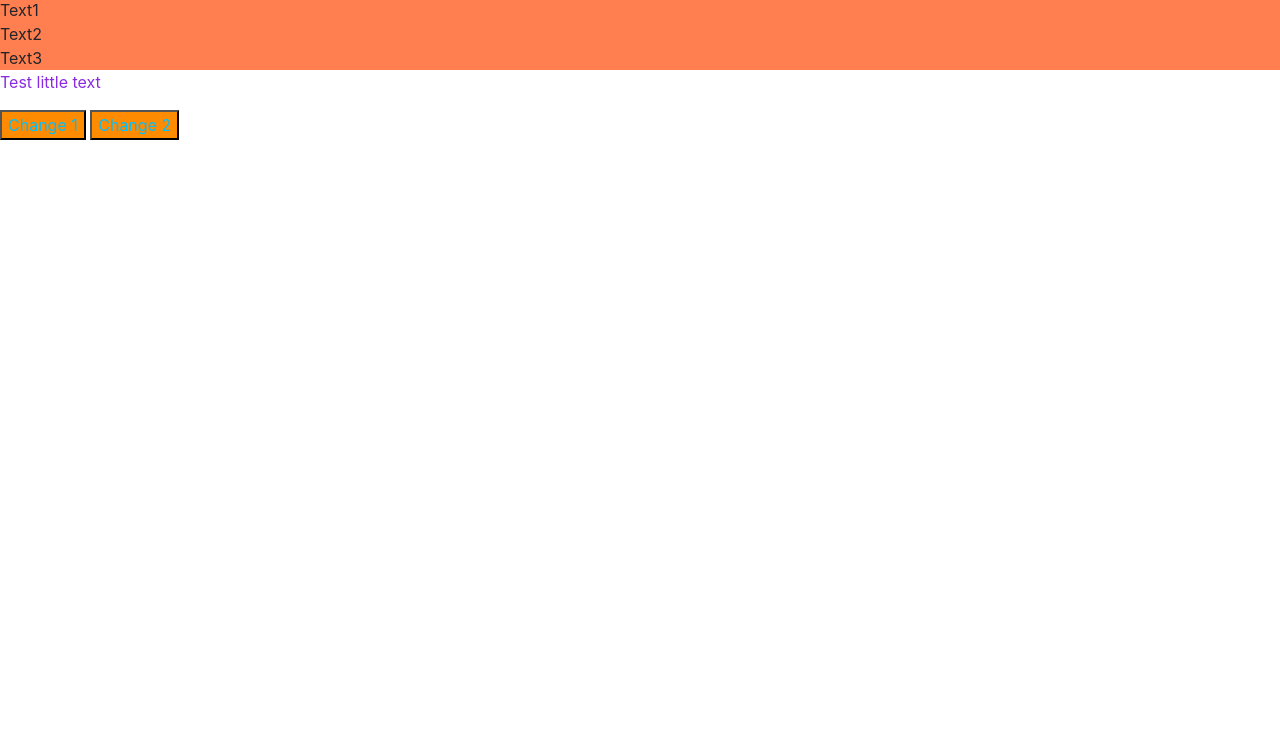
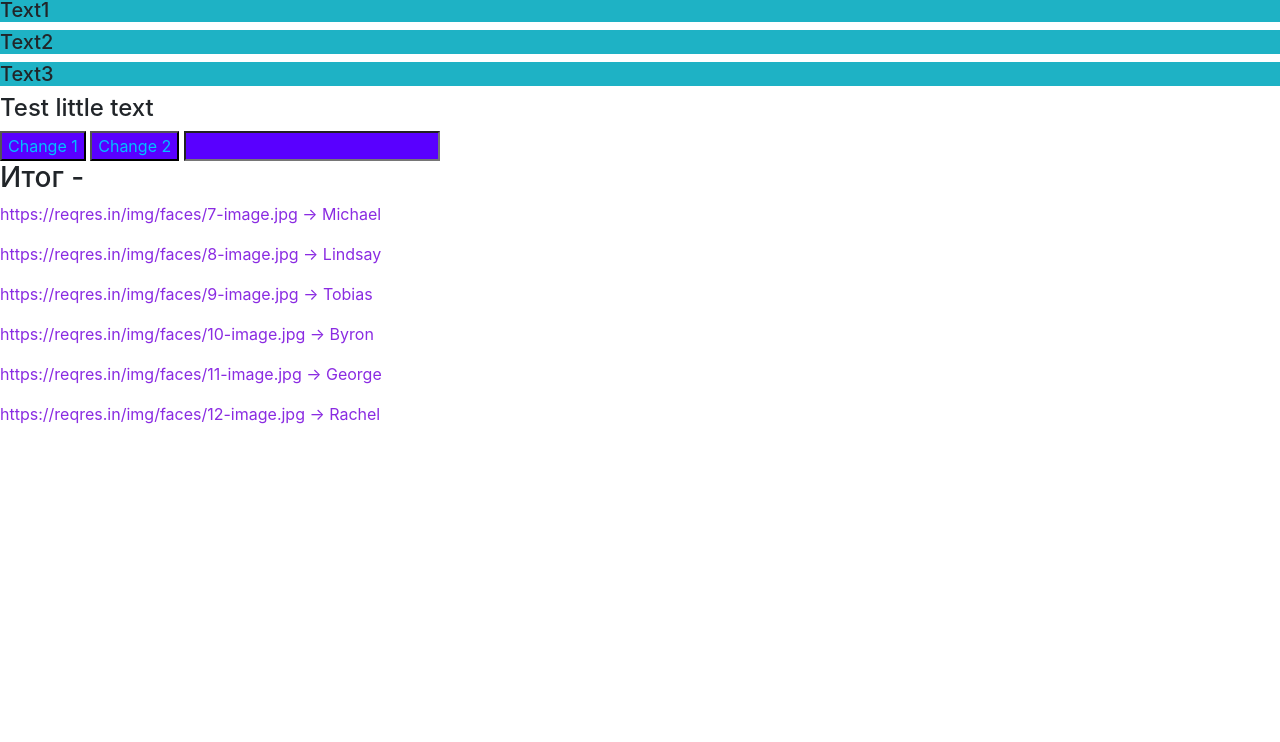
Before and after one commit to luponq/gitloper, a plain HTML site: page index.html in a window 1280 px wide. Shown: the part 58-800 px from the top of the page. Drawn offline with nearby package versions, Linux system fonts and the light colour scheme; files whose address does not match are found by name.

Commit message:
m third vers

```diff
--- a/script.js
+++ b/dom.js
@@ -1,15 +1,15 @@
 var el_1 = document.getElementById("some-block")
-var el_2 = document.getElementsByTagName("div")
+var el_2 = document.getElementsByTagName("divs")
 
 el_1.style.color = "rgb(161, 95, 223)"
 
 function changeSingle(element) {
-    element.innerHTML = "Some cool content";
+    element.innerHTML = "Content";
     element.style.color = "green"
 }
 
 function changeCollection(elements) {
    for (var i = 0; i < elements.length; i++) {
-       elements[i].innerHTML = "We all changed"
+       elements[i].innerHTML = "HOBA"
    }
 }
--- a/index.html
+++ b/index.html
@@ -2,25 +2,31 @@
 <html lang="en">
 <head>
     <meta charset="UTF-8">
-    <title>Documentic</title>
+    <title>Document</title>
     <link rel="stylesheet" href="C:\Users\79281\OneDrive\Рабочий стол\dom_trenya\stil.css">
     <link rel="stylesheet" href="https://maxcdn.bootstrapcdn.com/bootstrap/4.0.0/css/bootstrap.min.css" integrity="sha384-Gn5384xqQ1aoWXA+058RXPxPg6fy4IWvTNh0E263XmFcJlSAwiGgFAW/dAiS6JXm" crossorigin="anonymous">
-    <!-- <script src="https://maxcdn.bootstrapcdn.com/bootstrap/4.0.0/js/bootstrap.min.js" integrity="sha384-JZR6Spejh4U02d8jOt6vLEHfe/JQGiRRSQQxSfFWpi1MquVdAyjUar5+76PVCmYl" crossorigin="anonymous"></script> -->
     <script src="https://code.jquery.com/jquery-3.2.1.slim.min.js" integrity="sha384-KJ3o2DKtIkvYIK3UENzmM7KCkRr/rE9/Qpg6aAZGJwFDMVNA/GpGFF93hXpG5KkN" crossorigin="anonymous"></script>
     <script src="https://cdnjs.cloudflare.com/ajax/libs/popper.js/1.12.9/umd/popper.min.js" integrity="sha384-ApNbgh9B+Y1QKtv3Rn7W3mgPxhU9K/ScQsAP7hUibX39j7fakFPskvXusvfa0b4Q" crossorigin="anonymous"></script>
 </head>
 <body>
 
     <div id="some-block"><h1>Hello</h1></div>
-    <div>Text1</div>
-    <div>Text2</div>
-    <div>Text3</div>
+    <div><h5>Text1</h5></div>
+    <div><h5>Text2</h5></div>
+    <div><h5>Text3</h5></div>
 
-    <p onclick="this.innerHTML = 'Hoba'; ">Test little text</p>
+    <h4 onclick="this.innerHTML = 'obman'; ">Test little text</h4>
 
     <input type="button" value="Change 1" onclick="changeSingle(el_1)">
-    <input type="button" value="Change 2" onclick="changeCollection(el_2)">
+    <input type="button" value="Change 2" onclick="changeCollection(divs)">
+    <input type="text" id="mytext">
 
-    <script src="script.js"></script>
+    <h3 id="time">Итог - <div id="cold"></div> </h3>
+    <P id="demo"></P>
+
+    <script src="massive.js"></script>
+    <script src="dom.js"></script>
+    <script src="push_sms.js"></script>
+
 </body>
 </html>
--- /dev/null
+++ b/massive.js
@@ -0,0 +1,56 @@
+const data = [
+    {
+        id: 7,
+        email: "michael.lawson@reqres.in",
+        first_name: "Michael",
+        last_name: "Lawson",
+        avatar: "https://reqres.in/img/faces/7-image.jpg"
+    },
+    {
+        id: 8,
+        email: "lindsay.ferguson@reqres.in",
+        first_name: "Lindsay",
+        last_name: "Ferguson",
+        avatar: "https://reqres.in/img/faces/8-image.jpg"
+    },
+    {
+        id: 9,
+        email: "tobias.funke@reqres.in",
+        first_name: "Tobias",
+        last_name: "Funke",
+        avatar: "https://reqres.in/img/faces/9-image.jpg"
+    },
+    {
+        id: 10,
+        email: "byron.fields@reqres.in",
+        first_name: "Byron",
+        last_name: "Fields",
+        avatar: "https://reqres.in/img/faces/10-image.jpg"
+    },
+    {
+        id: 11,
+        email: "george.edwards@reqres.in",
+        first_name: "George",
+        last_name: "Edwards",
+        avatar: "https://reqres.in/img/faces/11-image.jpg"
+    },
+    {
+        id: 12,
+        email: "rachel.howell@reqres.in",
+        first_name: "Rachel",
+        last_name: "Howell",
+        avatar: "https://reqres.in/img/faces/12-image.jpg"
+    },
+]
+
+let txt = ""
+// Вот как надо было. data - это массив в которам находятся объекты Object. Ниже показан пример итерации по массиву
+    data.forEach(function(item) {
+        // в txt передаем значение ключей объектов
+        txt += item.avatar + " " + "->" + " " + item.first_name + "<p></p>"
+      });
+
+
+
+
+document.getElementById("demo").innerHTML = txt;
--- /dev/null
+++ b/push_sms.js
@@ -0,0 +1,19 @@
+var divs = document.getElementsByTagName("div")
+
+var pO = document.getElementsByClassName('pOrders')
+
+var jsonObj={
+    property1 : "one",
+    property2 : "two",
+    property3 : "three",
+    property4 : "fourth",
+};
+
+var strBuilder = [];
+for(key in jsonObj) {
+  if (jsonObj.hasOwnProperty(key)) {
+    strBuilder.unshift("Key is " + key + ", value is " + jsonObj[key] + "\n");
+  }
+}
+
+alert(strBuilder.join(""));
--- a/stil.css
+++ b/stil.css
@@ -3,10 +3,14 @@ p {
 }
 
 div {
-    background-color: coral;
+    background-color: rgb(30, 178, 197);
 }
 
 input {
     color: deepskyblue;
-    background-color: darkorange;
+    background-color: rgb(89, 0, 255);
 }
+
+h4 {
+    color: teal;
+}
```
